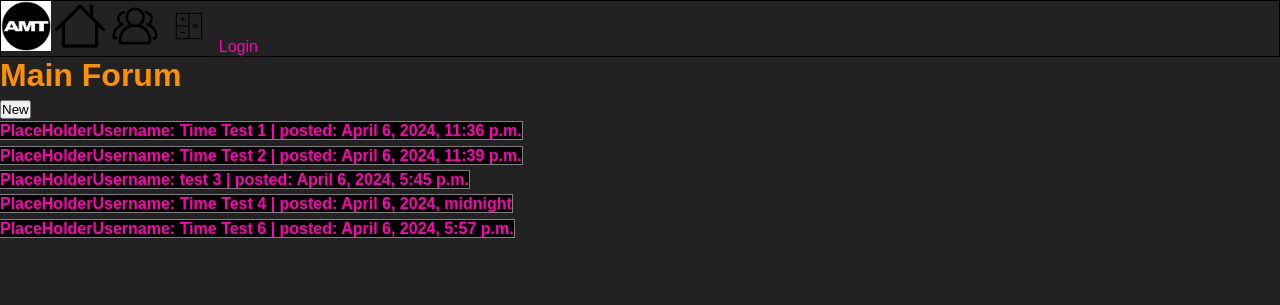
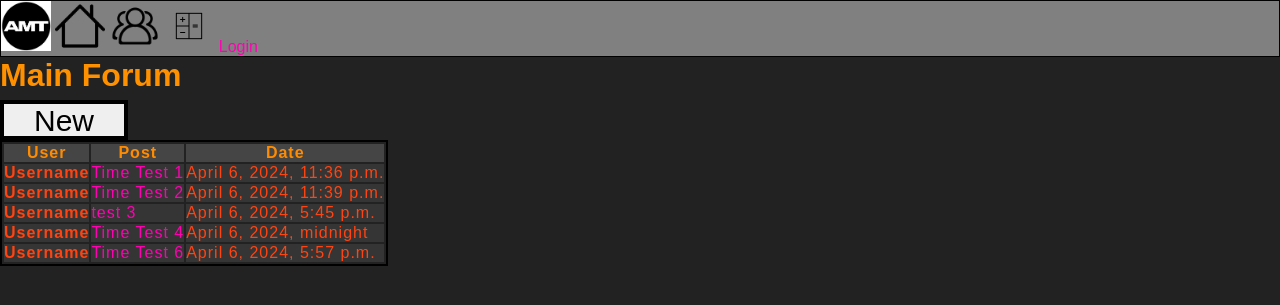
Before and after one commit to jwlarsen11/CS3300-AMT, a Django app: page /forum/ in a window 1280 px wide. Shown: the top 305 px of the page. Run offline with Django 5.2, Linux system fonts and the light colour scheme; data comes from the database, SQL or seed files in the repository; some web fonts are replaced.

Commit message:
Finished Sprint 1

```diff
--- a/app/templates/app/base_template.html
+++ b/app/templates/app/base_template.html
@@ -5,7 +5,7 @@
  <body>
    <div class="container-fluid">
     <!-- Navbar-->
-    <nav class="navbar navbar-expand-lg bg-body-tertiary" style="border: 1px solid black;">
+    <nav class="navbar navbar-expand-lg bg-body-tertiary" style="border: 1px solid black; background-color: grey;">
       <div class="container-fluid">
         <div class="collapse navbar-collapse" id="navbarNavAltMarkup">
           <div class="navbar-nav">
--- a/app/templates/app/forum.html
+++ b/app/templates/app/forum.html
@@ -6,13 +6,25 @@
 {% block content %}
 <link rel="stylesheet" href="{% static 'css/login.css' %}">
 <h1 style="color: #ff9100; padding-bottom: 0.5%;">Main Forum</h1>
-<a href="{% url 'create-post'%}" style="padding-bottom: 0.5%;"><button type="button">New</button></a>
-    <ul class="list-group">
+<a href="{% url 'create-post'%}" style="padding-bottom: 0.5%;"><button type="button" style="height: 5%; width: 10%; font-size: 30px; border: 4px solid black;">New</button></a>
+    <table style="color:darkorange; border: 2px solid black; letter-spacing: 1px;">
+        <thead style="background-color: #454545;"> <tr>
+            <th scope="col">User</th>
+            <th scope="col">Post</th>
+            <th scope="col">Date</th>
+        </tr></thead>
+        <tbody style="background-color: #353535;">
         {% for i in posts %}
-                <p style="padding-bottom: 0.25%; padding-top: 0.25%;">
+        <tr>
                     <!-- Post Wrapper -->
-                    <strong><a href="{{ i.get_absolute_url }}" style="background-color: black; outline: 1px solid grey;">PlaceHolderUsername: {{ i.title }} | posted: {{i.date}}</a></strong>
-                    </div>
+                    <th scope="row" style="color:#FF4411;">Username</th>
+                    <td style="color:#FF4411;"><a href="{{ i.get_absolute_url }}"> {{i.title}} </a></td>
+                    <td style="color:#FF4411;"> {{i.date}} </td>
+        </tr>
+                    <!---
+                    <strong><a href="{{ i.get_absolute_url }}" style="background-color: black; outline: 2px solid grey; font-size: 30px;">Username: {{ i.title }} | posted: {{i.date}}</a></strong>
+                    -->
+                </div>
                 </p>
             </li>
         {% endfor %}
```
Also changed, not shown: app/templates/app/index.html (+11 -0 lines), app/templates/app/post_detail.html (+4 -4 lines).
